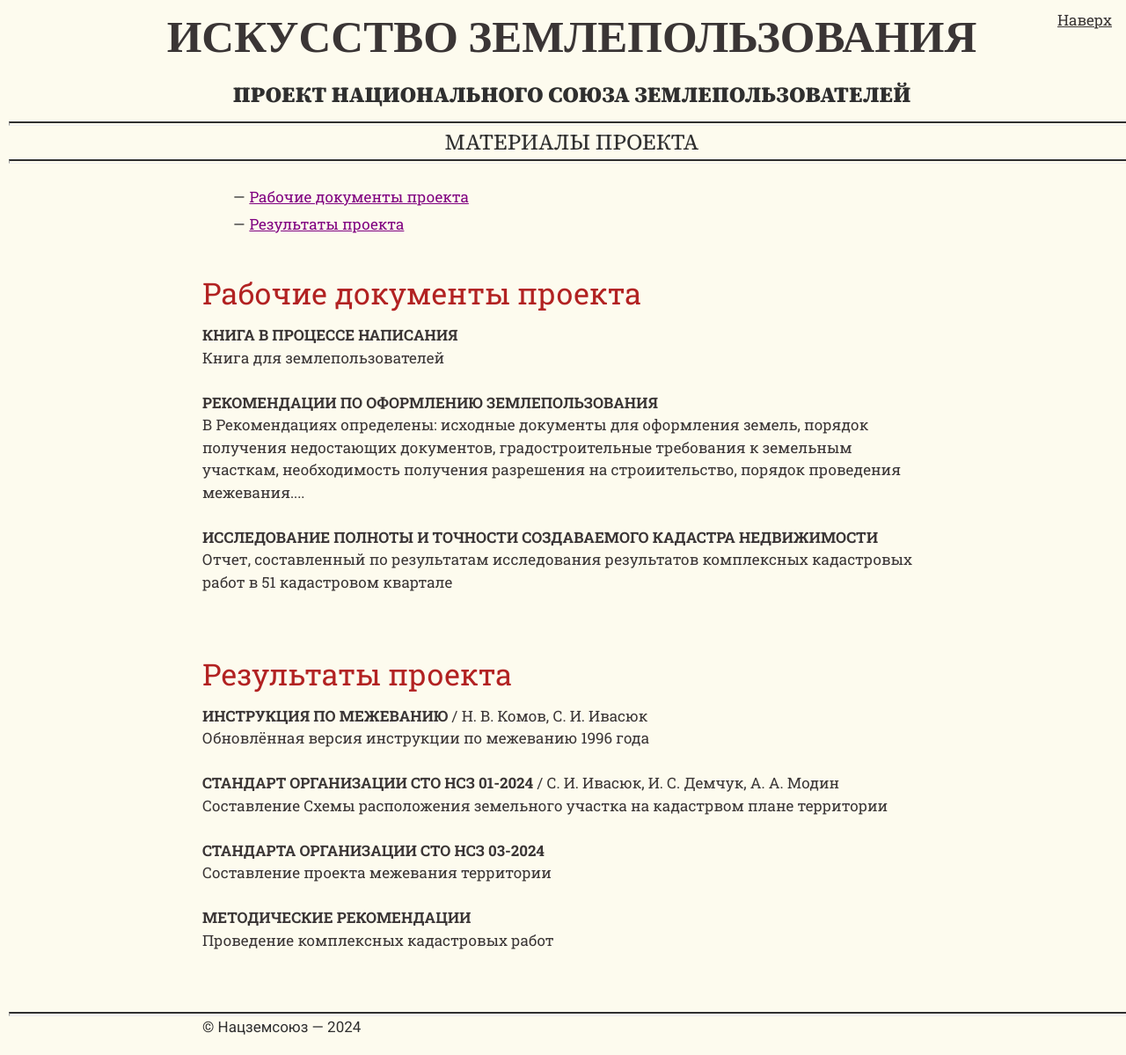
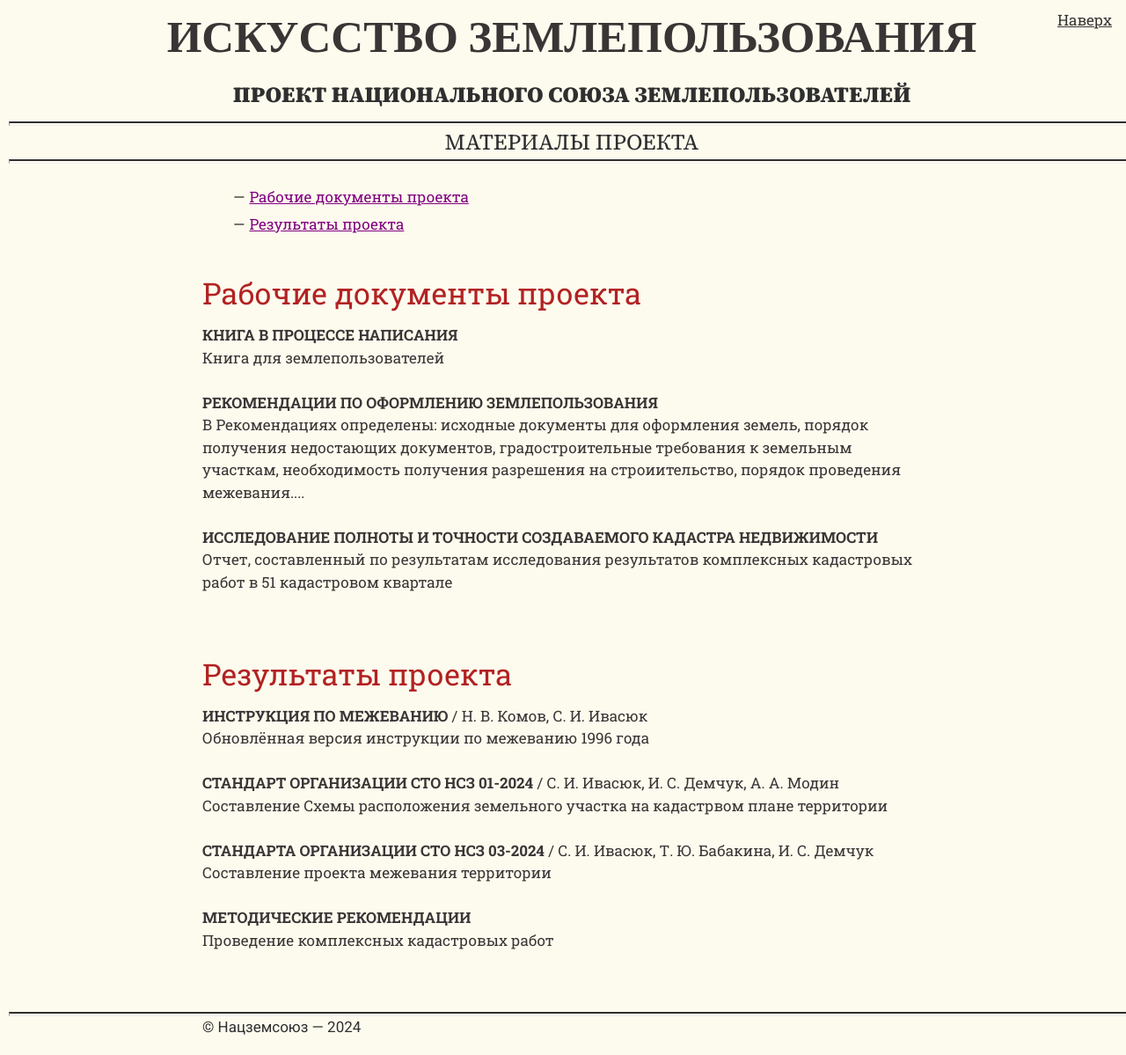
Before and after one commit to SergSi/land-use-art, a Jekyll site: the page built from _info/2-materials.md, in a window 1280 px wide and 1199 px high. Shown: the whole window at 88% size. Built offline with Jekyll 4.4.1, drawn with Linux system fonts in a browser that asks for light colours; some web fonts are replaced.

Commit message:
Update docs.yml

```diff
--- a/_data/docs.yml
+++ b/_data/docs.yml
@@ -7,6 +7,7 @@
   subtitle: Составление Схемы расположения земельного участка на кадастрвом плане территории
   file: Standart-01-24.pdf
 - title: Стандарта организации СТО НСЗ 03-2024
+  author: С. И. Ивасюк, Т. Ю. Бабакина, И. С. Демчук
   subtitle: Составление проекта межевания территории
   file: Standart-03-24.pdf
 - title: Методические рекомендации
```
